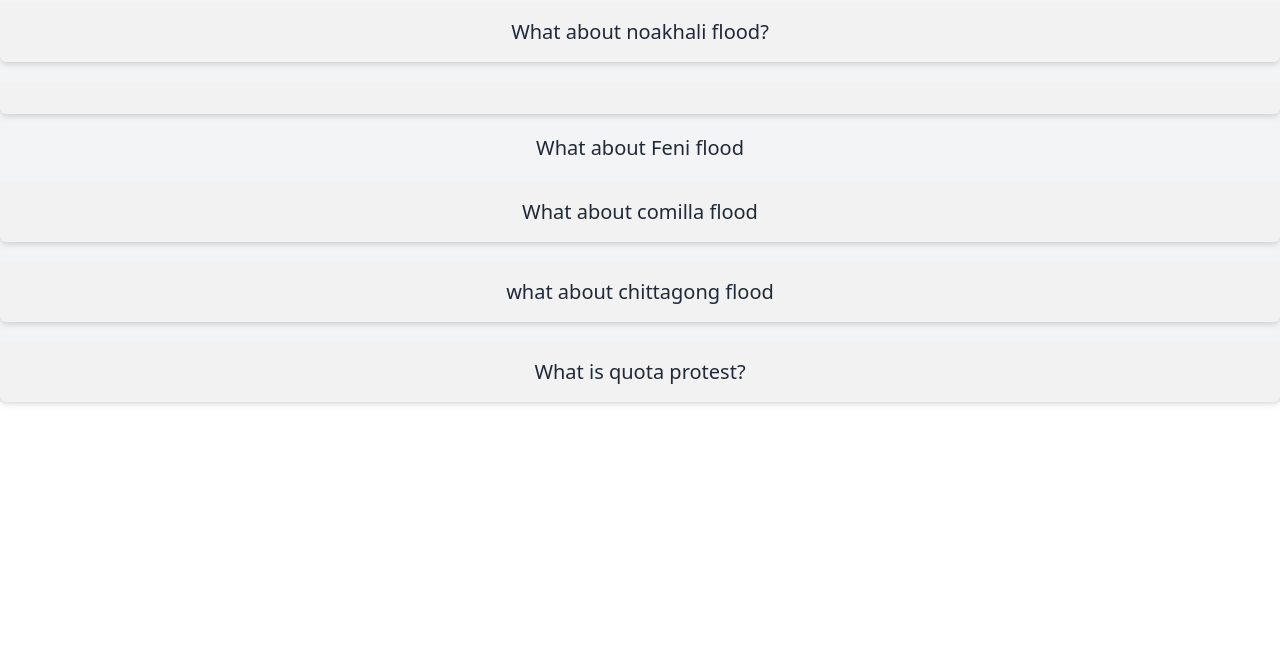
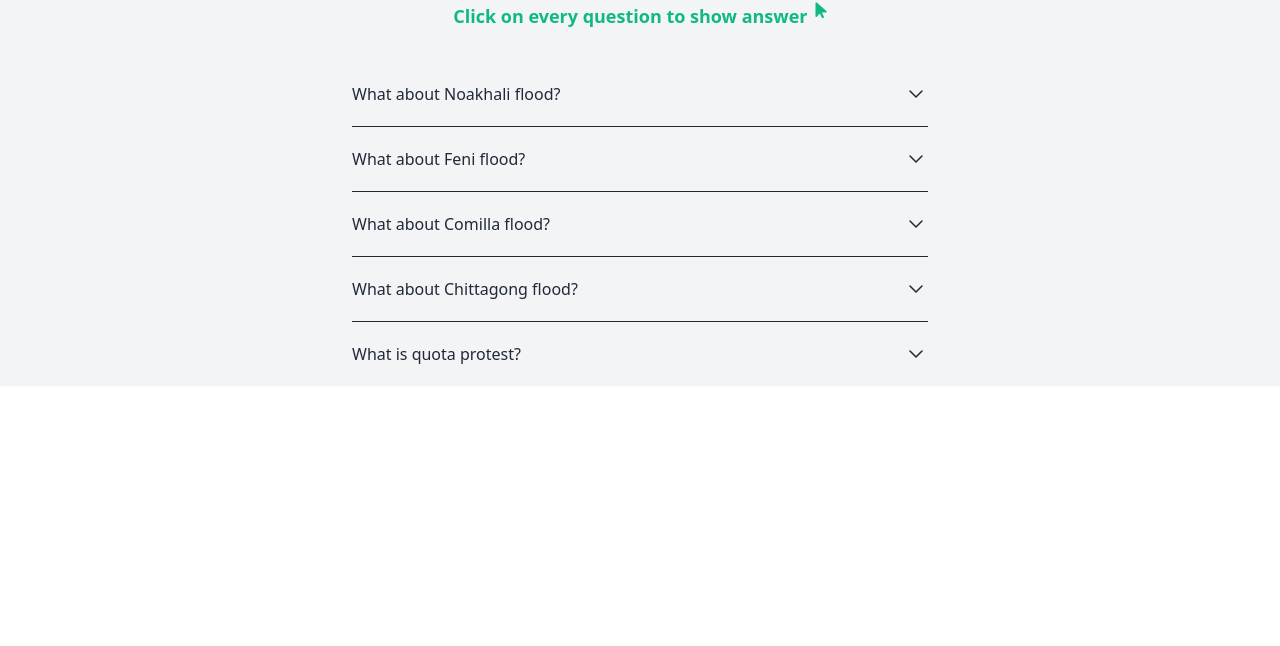
Before and after one commit to RonyHosenKhan/Donate-getaway, a plain HTML site: page blog.html in a window 1280 px wide. Shown: the part 154-800 px from the top of the page. Drawn offline with nearby package versions, Linux system fonts and the light colour scheme.

Commit message:
font handled

```diff
--- a/blog.html
+++ b/blog.html
@@ -20,18 +20,18 @@
   <!-- Navbar -->
   <nav class="bg-white shadow-md bg-blue-100 space-x-4 sticky top-0 flex justify-between items-center p-4 z-50">
     <a href="index.html">
-        <button class="bg-green-500 ml-0 p-1 lg:p-3 text-black font-semibold rounded-md">Home</button>
+        <button class="bg-blue-400 ml-0 px-2 py-1 lg:p-3 text-black font-medium rounded-xl">Home</button>
       </a>
 
 
     <div class="flex pl-3 space-x-2">
-      <img class="w-5 h-5 mt-4 lg:h-10 lg:w-10 lg:mt-1  " src="assets/logo.png" alt="">
-      <h1 class="text-l mt-2 lg:text-3xl text-black font-bold">Donate For Mankind</h1>
+      <img class="w-5 h-5 mt-4 xl:h-10 xl:w-10 xl:mt-1  " src="assets/logo.png" alt="">
+      <h1 class="text-l mt-2 xl:text-3xl text-black font-bold">Donate For Mankind</h1>
     </div>
 
     <div class="flex items-center space-x-2 pr-4">
       <img src="assets/coin.png" alt="Coin Icon" class="w-6 h-6">
-      <span id="accountBalance" class="text-gray-700 lg:text-xl font-bold">5000 BDT</span>
+      <span id="accountBalance" class="text-gray-700 xl:text-xl font-bold">5000 BDT</span>
 
     </div>
   </nav>
@@ -41,45 +41,91 @@
     <i class="fa-solid fa-clipboard-question text-2xl"></i>
  </div>
 
+  <div class="flex justify-center mt-5 mb-5 space-x-2 text-lg font-semibold text-green-500">
+    <h1>Click on every question to show answer</h1>
+    <i class="fa-solid fa-arrow-pointer"></i>
+  </div>
+
   <div >
 
-    <div class="bg-base-200 p-4 mt-5 mb-5 rounded-md shadow-md">
-        <button class="w-full text-center text-xl font-medium" onclick="this.nextElementSibling.classList.toggle('hidden')">What about noakhali flood?</button>
-        <div class="hidden mt-2">
-          <p class="text-center">Apart from Hatia, the remaining eight upazilas of Noakhali were hit by floods. Around 60 percent of these upazilas are still under water. The most affected upazilas are Begumganj, Senbagh, Chatkhil, Sonaimuri, and Sadar..</p>
-        </div>
+    <div class="mx-auto mt-8 grid max-w-xl divide-y divide-neutral-200">
+      <div class="py-5">
+          <details class="group">
+              <summary class="flex cursor-pointer list-none items-center justify-between font-medium">
+                  <span>What about Noakhali flood?</span>
+                  <span class="transition group-open:rotate-180">
+                      <svg fill="none" height="24" shape-rendering="geometricPrecision" stroke="currentColor"
+                           stroke-linecap="round" stroke-linejoin="round" stroke-width="1.5" viewBox="0 0 24 24" width="24">
+                          <path d="M6 9l6 6 6-6"></path>
+                      </svg>
+                  </span>
+              </summary>
+              <p class="group-open:animate-fadeIn mt-3 text-neutral-600 text-center">Apart from Hatia, the remaining eight upazilas of Noakhali were hit by floods. Around 60 percent of these upazilas are still under water. The most affected upazilas are Begumganj, Senbagh, Chatkhil, Sonaimuri, and Sadar.</p>
+          </details>
       </div>
 
-      <div class="bg-base-200 p-4 mt-5 mb-5 rounded-md shadow-md"></div>
-        <button class="w-full text-center text-xl font-medium" onclick="this.nextElementSibling.classList.toggle('hidden')">What about Feni flood</button>
-        <div class="hidden mt-2">
-          <p class="text-center">Severe flooding in Feni has submerged 70,415 houses, destroying furniture and electrical appliances, according to local officials.</p>
-        </div>
-        <div class="bg-base-200 p-4 mt-5 mb-5 rounded-md shadow-md">
-            <button class="w-full text-center text-xl font-medium" onclick="this.nextElementSibling.classList.toggle('hidden')">What about comilla flood</button>
-            <div class="hidden mt-2">
-              <p class="text-center">The Gumti River, which had been a major concern, is now flowing normally. Early reports from Friday morning indicate that the water flow has stabilized.</p>
-            </div>
-          </div>
-
-          <div class="bg-base-200 mt-5 mb-5 p-4 rounded-md shadow-md">
-            <button class="w-full text-center text-xl font-medium" onclick="this.nextElementSibling.classList.toggle('hidden')">what about chittagong flood</button>
-            <div class="hidden mt-2">
-              <p class="text-center">Incessant rainfall in the last few days triggers flooding situations in three districts of Sylhet division and some upazilas of Chittagong district.</p>
-            </div>
-          </div>
-
-          <div class="bg-base-200 mt-5 mb-5 p-4 rounded-md shadow-md">
-            <button class="w-full text-center text-xl font-medium" onclick="this.nextElementSibling.classList.toggle('hidden')">What is quota protest?</button>
-            <div class="hidden mt-2">
-              <p class="text-center">Abu Sayed, a student of English at the Rangpur’s Begum Rokeya University, stood his ground. As the police closed in, he spread his arms wide open, in a moment of defiance..</p>
-            </div>
-          </div>
+      <div class="py-5">
+          <details class="group">
+              <summary class="flex cursor-pointer list-none items-center justify-between font-medium">
+                  <span>What about Feni flood?</span>
+                  <span class="transition group-open:rotate-180">
+                      <svg fill="none" height="24" shape-rendering="geometricPrecision" stroke="currentColor"
+                           stroke-linecap="round" stroke-linejoin="round" stroke-width="1.5" viewBox="0 0 24 24" width="24">
+                          <path d="M6 9l6 6 6-6"></path>
+                      </svg>
+                  </span>
+              </summary>
+              <p class="group-open:animate-fadeIn mt-3 text-neutral-600 text-center">Severe flooding in Feni has submerged 70,415 houses, destroying furniture and electrical appliances, according to local officials.</p>
+          </details>
       </div>
 
+      <div class="py-5">
+          <details class="group">
+              <summary class="flex cursor-pointer list-none items-center justify-between font-medium">
+                  <span>What about Comilla flood?</span>
+                  <span class="transition group-open:rotate-180">
+                      <svg fill="none" height="24" shape-rendering="geometricPrecision" stroke="currentColor"
+                           stroke-linecap="round" stroke-linejoin="round" stroke-width="1.5" viewBox="0 0 24 24" width="24">
+                          <path d="M6 9l6 6 6-6"></path>
+                      </svg>
+                  </span>
+              </summary>
+              <p class="group-open:animate-fadeIn mt-3 text-neutral-600 text-center">The Gumti River, which had been a major concern, is now flowing normally. Early reports from Friday morning indicate that the water flow has stabilized.</p>
+          </details>
+      </div>
 
+      <div class="py-5">
+          <details class="group">
+              <summary class="flex cursor-pointer list-none items-center justify-between font-medium">
+                  <span>What about Chittagong flood?</span>
+                  <span class="transition group-open:rotate-180">
+                      <svg fill="none" height="24" shape-rendering="geometricPrecision" stroke="currentColor"
+                           stroke-linecap="round" stroke-linejoin="round" stroke-width="1.5" viewBox="0 0 24 24" width="24">
+                          <path d="M6 9l6 6 6-6"></path>
+                      </svg>
+                  </span>
+              </summary>
+              <p class="group-open:animate-fadeIn mt-3 text-neutral-600 text-center">Incessant rainfall in the last few days triggers flooding situations in three districts of Sylhet division and some upazilas of Chittagong district.</p>
+          </details>
+      </div>
 
+      <div class="py-5">
+          <details class="group">
+              <summary class="flex cursor-pointer list-none items-center justify-between font-medium">
+                  <span>What is quota protest?</span>
+                  <span class="transition group-open:rotate-180">
+                      <svg fill="none" height="24" shape-rendering="geometricPrecision" stroke="currentColor"
+                           stroke-linecap="round" stroke-linejoin="round" stroke-width="1.5" viewBox="0 0 24 24" width="24">
+                          <path d="M6 9l6 6 6-6"></path>
+                      </svg>
+                  </span>
+              </summary>
+              <p class="group-open:animate-fadeIn mt-3 text-neutral-600 text-center">Abu Sayed, a student of English at the Rangpur’s Begum Rokeya University, stood his ground. As the police closed in, he spread his arms wide open, in a moment of defiance.</p>
+          </details>
+      </div>
+  </div>
 
+      </div>
 
 </body>
 </html>
```
Also changed, not shown: index.html (+28 -8 lines).
